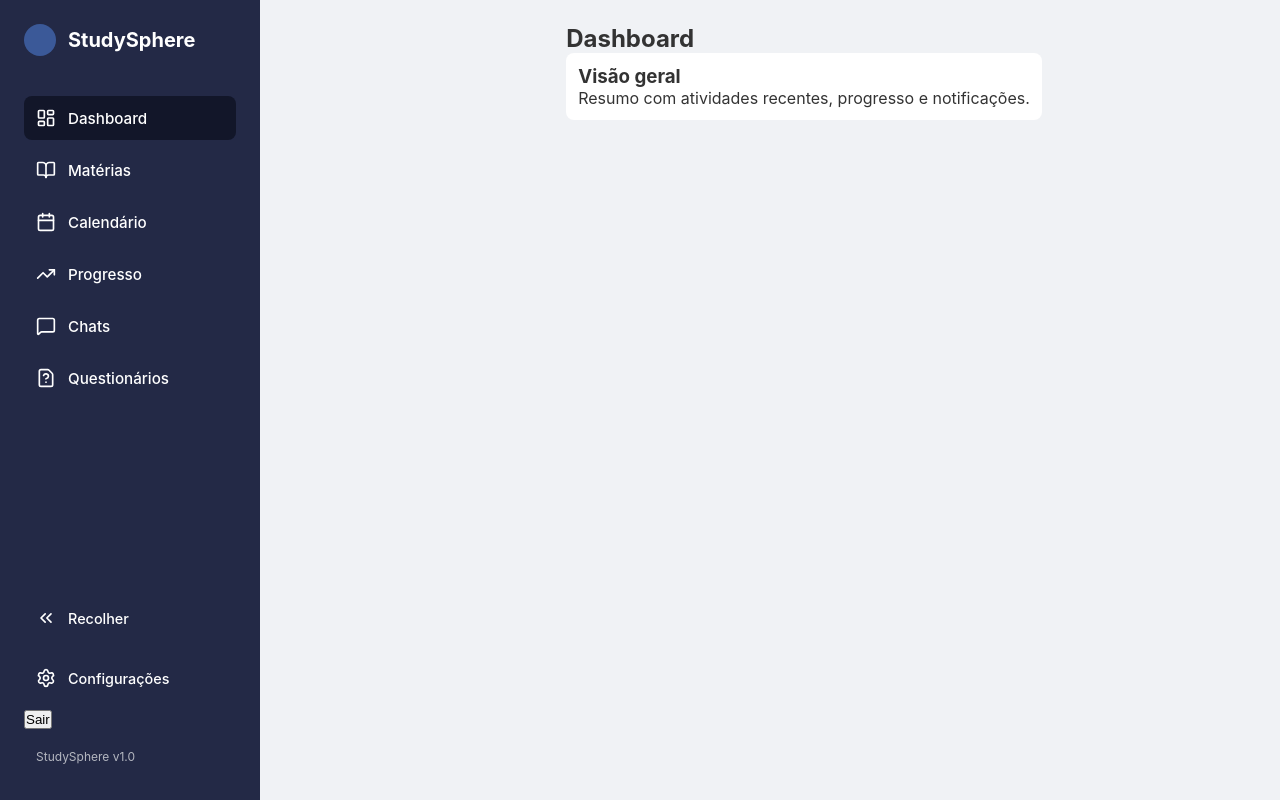
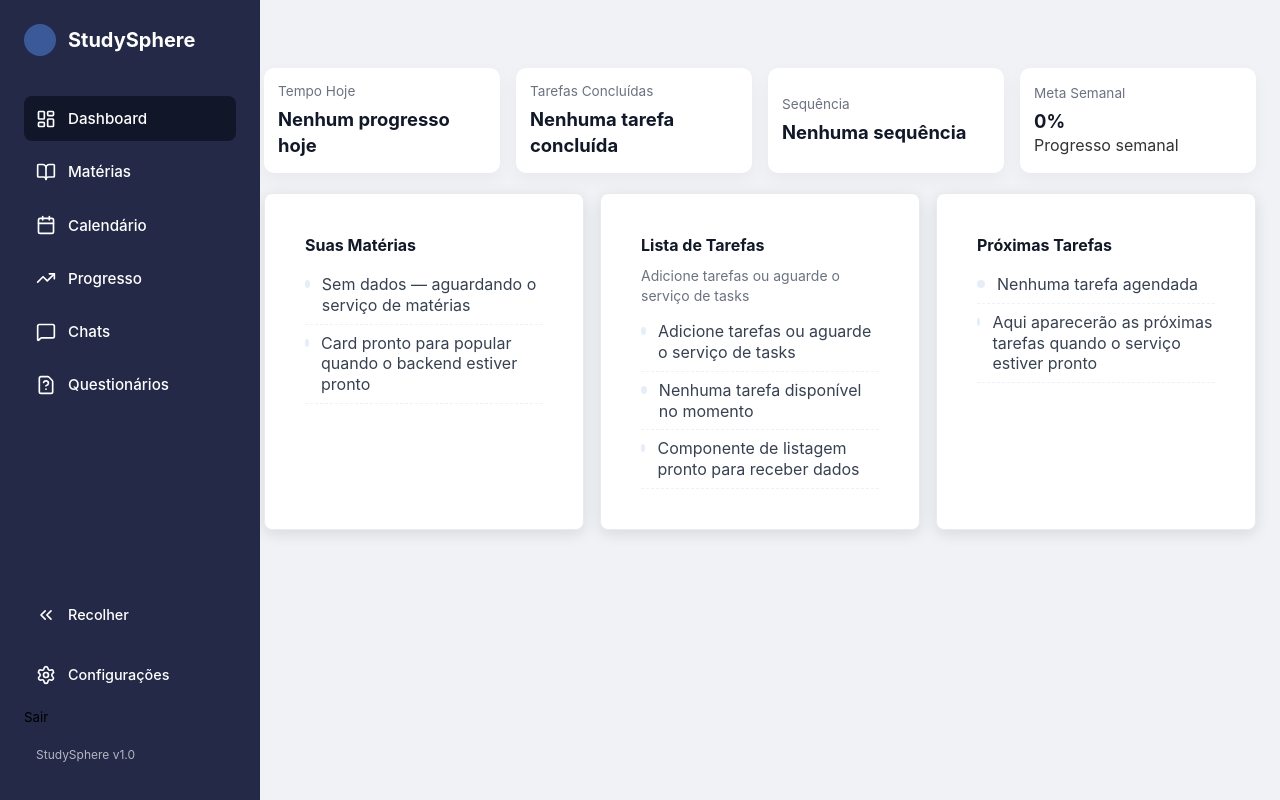
Before and after one commit to Samuel-fernandesf/StudySphere, a React (Vite) app in the folder frontend/: page /dashboard in a window 1280 px wide. Built offline with nearby package versions, Linux system fonts and the light colour scheme; no server answers; sample sign-in values are in the browser's storage.

Commit message:
Adicionando pagina de dashboard | arrumar problemas de csss posteriormente

```diff
--- a/frontend/src/index.css
+++ b/frontend/src/index.css
@@ -1,9 +1,45 @@
-:root {
+/* index.css (global) */
+:root{
   --bg: #f7f7fb;
   --primary: #4f46e5;
+  --primary-contrast: #ffffff;
+  --muted: #6b7280;
+  --card-bg: #ffffff;
+  --surface-shadow: rgba(11,15,30,0.04);
   --text: #111827;
+  --radius: 10px;
+  --gap: 16px;
 }
 
+/* RESET / BASE */
 * { box-sizing: border-box; }
-a { color: inherit; text-decoration: none; }
-.container { max-width:1100px; margin:0 auto; padding:24px; }
+html,body,#root { height: 100%; }
+body{
+  margin:0;
+  font-family: Inter, system-ui, -apple-system, "Segoe UI", Roboto, "Helvetica Neue", Arial;
+  background: var(--bg);
+  color: var(--text);
+  -webkit-font-smoothing:antialiased;
+  -moz-osx-font-smoothing:grayscale;
+  line-height:1.4;
+}
+
+/* Layout container mais flexível */
+.container {
+  width: 100%;
+  max-width: 1200px;  /* aumenta um pouco para dashboard */
+  margin: 0 auto;
+  padding: 24px;
+}
+
+/* Botões e inputs neutros */
+button { font-family: inherit; cursor:pointer; border: none; background: none; }
+input,textarea,select { font-family: inherit; font-size: 1rem; color: var(--text); }
+
+/* Utilitário .card */
+.card {
+  background: var(--card-bg);
+  border-radius: var(--radius);
+  box-shadow: 0 6px 18px var(--surface-shadow);
+  padding: 16px;
+}
--- a/frontend/src/main.jsx
+++ b/frontend/src/main.jsx
@@ -1,7 +1,8 @@
+import "./index.css";                    // global (variáveis e reset)
+import "./pages/Dashboard/dashboard.css";
 import React from "react";
 import { createRoot } from "react-dom/client";
 import App from "./App";
-import "./index.css";
 
 createRoot(document.getElementById("root")).render(
   <React.StrictMode>
--- a/frontend/src/pages/Dashboard/Dashboard.jsx
+++ b/frontend/src/pages/Dashboard/Dashboard.jsx
@@ -1,20 +1,149 @@
-import React from "react";
+// src/pages/Dashboard/Dashboard.jsx
+import React, { useEffect, useState } from "react";
+import "./dashboard.css";
 import Sidebar from "../../components/layout/Sidebar";
-import Overview from "./Overview";
 
+/**
+ * Função utilitária: tenta extrair o nome do usuário do localStorage.
+ * Suporta vários formatos comuns para facilitar integração com o que você já tem.
+ */
+function obterNomeDoLocalStorage() {
+  try {
+    // chaves que podem guardar um objeto JSON com dados do usuário
+    const possiveis = ["studysphere_user", "user", "usuario"];
+    for (const chave of possiveis) {
+      const raw = localStorage.getItem(chave);
+      if (!raw) continue;
+      try {
+        const obj = JSON.parse(raw);
+        if (obj) {
+          // tenta campos comuns
+          return obj.nome || obj.name || obj.username || null;
+        }
+      } catch {
+        // se não for JSON, talvez seja o nome em texto
+        if (raw && raw.trim()) return raw;
+      }
+    }
+
+    // chaves simples que podem guardar apenas o nome
+    const simples = localStorage.getItem("user_name") || localStorage.getItem("nome") || null;
+    if (simples) return simples;
+
+    // fallback: nada encontrado
+    return null;
+  } catch (e) {
+    return null;
+  }
+}
+
+/* --- Componentes visuais pequenos --- */
+const KpiCard = ({ titulo, valor, descricao }) => (
+  <div className="kpi-card" role="article" aria-label={titulo}>
+    <div className="kpi-title">{titulo}</div>
+    <div className="kpi-value">{valor}</div>
+    {descricao && <div className="kpi-desc">{descricao}</div>}
+  </div>
+);
+
+const SectionCard = ({ titulo, children }) => (
+  <div className="section-card card">
+    <div className="section-header"><strong>{titulo}</strong></div>
+    <div className="section-body">{children}</div>
+  </div>
+);
+
+const PlaceholderItem = ({ text }) => (
+  <div className="placeholder-item" aria-hidden="true">
+    <div className="ph-dot" />
+    <div className="ph-text">{text}</div>
+  </div>
+);
+
+/* --- Componente principal do Dashboard --- */
 export default function Dashboard() {
+  const [nome, setNome] = useState(null);
+
+  useEffect(() => {
+    const n = obterNomeDoLocalStorage();
+    setNome(n);
+  }, []);
+
+  // Placeholders até as features estarem prontas
+  const tempoHoje = "Nenhum progresso hoje";
+  const tarefasConcluidas = "Nenhuma tarefa concluída";
+  const sequencia = "Nenhuma sequência";
+  const metaSemanal = "0%";
+
+  // placeholders para listas (serão substituídas pelos dados reais)
+  const materiasPlaceholders = [
+    "Sem dados — aguardando o serviço de matérias",
+    "Card pronto para popular quando o backend estiver pronto",
+  ];
+  const tarefasPlaceholders = [
+    "Adicione tarefas ou aguarde o serviço de tasks",
+    "Nenhuma tarefa disponível no momento",
+    "Componente de listagem pronto para receber dados",
+  ];
+  const proximasPlaceholders = [
+    "Nenhuma tarefa agendada",
+    "Aqui aparecerão as próximas tarefas quando o serviço estiver pronto",
+  ];
+
+  // Ação do botão "Nova Tarefa" (por enquanto apenas placeholder)
+  function handleNovaTarefa() {
+    alert("Criar nova tarefa — funcionalidade ainda não implementada.");
+  }
+
   return (
     <>
-      <main className="container" style={{ display:"flex", gap:20 }}>
-        <Sidebar>
-          <p><strong>Menu</strong></p>
-          <p>Links</p>
-        </Sidebar>
-        <div style={{ flex:1 }}>
-          <h2>Dashboard</h2>
-          <Overview />
+    <Sidebar />
+    <div className="dashboard-root">
+      {/* Coluna esquerda (saudação e ações) */}
+      <aside className="dashboard-left" aria-label="painel lateral">
+        <div>
+          <h1 className="welcome">Olá{nome ? `, ${String(nome).split(" ")[0]}!` : "!"} <span className="wave">👋</span></h1>
+          <p className="sub">Vamos continuar estudando hoje?</p>
         </div>
+
+        <div style={{ marginTop: 8 }}>
+          <button className="btn primary" onClick={handleNovaTarefa}>+ Nova Tarefa</button>
+        </div>
+      </aside>
+
+      {/* Coluna direita (conteúdo principal) */}
+      <main className="dashboard-right">
+        {/* KPIs */}
+        <section className="kpi-row" aria-label="Indicadores">
+          <KpiCard titulo="Tempo Hoje" valor={tempoHoje} />
+          <KpiCard titulo="Tarefas Concluídas" valor={tarefasConcluidas} />
+          <KpiCard titulo="Sequência" valor={sequencia} />
+          <KpiCard titulo="Meta Semanal" valor={metaSemanal} descricao="Progresso semanal" />
+        </section>
+
+        {/* Cards principais */}
+        <section className="grid-main" aria-label="Conteúdo principal">
+          <SectionCard titulo="Suas Matérias">
+            {materiasPlaceholders.map((t, i) => (
+              <PlaceholderItem key={i} text={t} />
+            ))}
+          </SectionCard>
+
+          <SectionCard titulo="Lista de Tarefas">
+            <div style={{ color: "var(--muted)", marginBottom: 8, fontSize: 14 }}>
+              {tarefasPlaceholders.length === 0 ? "Nenhuma tarefa" : "Adicione tarefas ou aguarde o serviço de tasks"}
+            </div>
+            <div className="task-list-placeholder">
+              {tarefasPlaceholders.map((t, i) => <PlaceholderItem key={i} text={t} />)}
+            </div>
+          </SectionCard>
+
+          <SectionCard titulo="Próximas Tarefas">
+            {proximasPlaceholders.map((t, i) => <PlaceholderItem key={i} text={t} />)}
+          </SectionCard>
+        </section>
       </main>
+    </div>
     </>
   );
 }
--- /dev/null
+++ b/frontend/src/pages/Dashboard/dashboard.css
@@ -0,0 +1,120 @@
+/* dashboard.css - versão corretiva (use no lugar do atual) */
+
+.dashboard-root {
+  display: grid;
+  grid-template-columns: 220px 1fr; /* coluna esquerda fixa e coluna direita flexível */
+  gap: 20px;
+  align-items: start;
+  padding: 20px 24px;
+  width: 100%;
+  box-sizing: border-box;
+}
+
+/* === coluna esquerda (saudação / botão) === */
+.dashboard-left {
+  /* Mantemos conteúdo alinhado ao topo */
+  display: flex;
+  flex-direction: column;
+  gap: 16px;
+  align-items: flex-start;
+}
+
+/* Header pequeno dentro da coluna esquerda */
+.welcome {
+  margin: 0;
+  font-size: 1.4rem;
+  font-weight: 700;
+}
+.sub {
+  margin: 6px 0 0 0;
+  color: var(--muted);
+  font-size: 0.95rem;
+}
+
+/* botão flutuante / ação */
+.header-actions .btn {
+  display: inline-flex;
+  align-items: center;
+  justify-content: center;
+  gap: 8px;
+  padding: 8px 12px;
+  border-radius: 8px;
+  background: var(--primary);
+  color: var(--primary-contrast);
+  font-weight: 600;
+}
+
+/* === coluna direita (conteúdo principal) === */
+.dashboard-right {
+  display: flex;
+  flex-direction: column;
+  gap: 20px;
+}
+
+/* KPIs: usa minmax para evitar colunas ridículas */
+.kpi-row {
+  display: grid;
+  grid-template-columns: repeat(4, minmax(160px, 1fr));
+  gap: 16px;
+  align-items: stretch;
+}
+
+/* cartão KPI */
+.kpi-card {
+  background: var(--card-bg);
+  padding: 14px;
+  border-radius: var(--radius);
+  box-shadow: 0 6px 18px var(--surface-shadow);
+  min-height: 84px; /* não exagere no min-height */
+  display: flex;
+  flex-direction: column;
+  justify-content: center;
+}
+.kpi-title { font-size: 0.85rem; color: var(--muted); }
+.kpi-value { font-size: 1.15rem; font-weight:700; margin-top:6px; color:var(--text); }
+
+/* Grid principal com 3 colunas para os cards */
+.grid-main {
+  display: grid;
+  grid-template-columns: repeat(3, minmax(240px, 1fr));
+  gap: 16px;
+}
+
+/* section card */
+.section-card {
+  background: var(--card-bg);
+  padding: 14px;
+  border-radius: var(--radius);
+  box-shadow: 0 6px 18px var(--surface-shadow);
+  min-height: 160px;
+}
+.section-header { margin-bottom: 10px; font-weight:700; color:var(--text); }
+
+/* placeholders */
+.placeholder-item {
+  display:flex;
+  gap:12px;
+  align-items:flex-start;
+  padding:8px 0;
+  border-bottom: 1px dashed #eef2f6;
+}
+.ph-dot { width:8px; height:8px; background:#e6eef8; border-radius:50%; margin-top:6px; }
+.ph-text { color: #374151; line-height:1.3; }
+
+/* utilitários de botão */
+.btn { display:inline-flex; align-items:center; justify-content:center; gap:8px; padding:8px 12px; border-radius:8px; }
+.btn.primary { background:var(--primary); color:var(--primary-contrast); }
+
+/* inputs largura total */
+input, textarea { width:100%; }
+
+/* === Responsividade === */
+@media (max-width: 1000px) {
+  .dashboard-root {
+    grid-template-columns: 1fr; /* empilha colunas em telas pequenas */
+  }
+  .dashboard-left { order: 0; }
+  .dashboard-right { order: 1; }
+  .kpi-row { grid-template-columns: repeat(2, minmax(140px,1fr)); }
+  .grid-main { grid-template-columns: 1fr; }
+}
```
